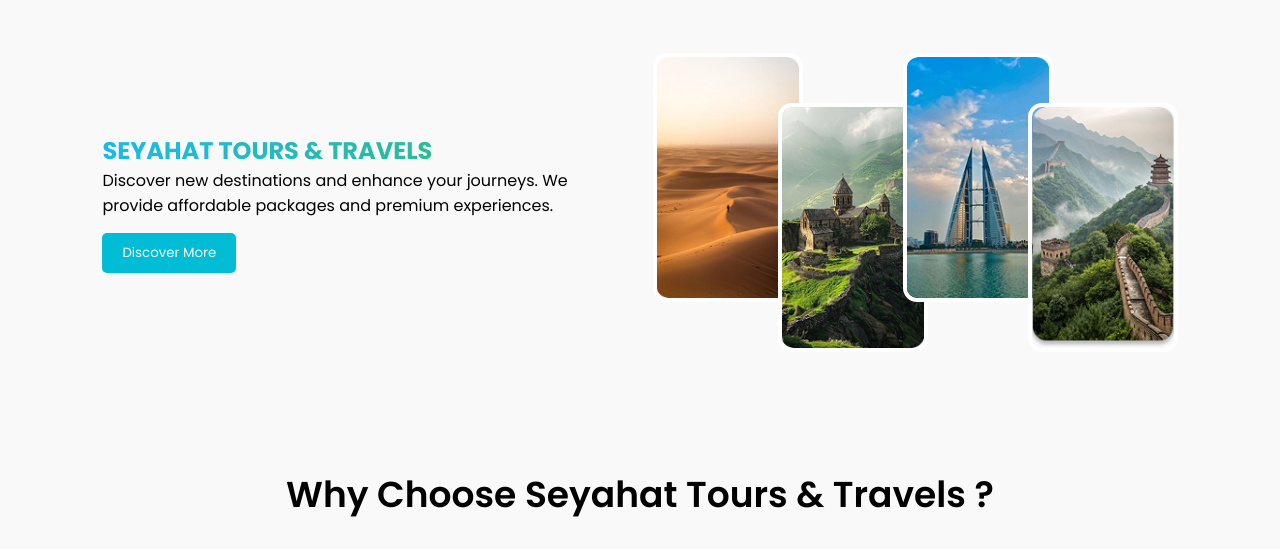
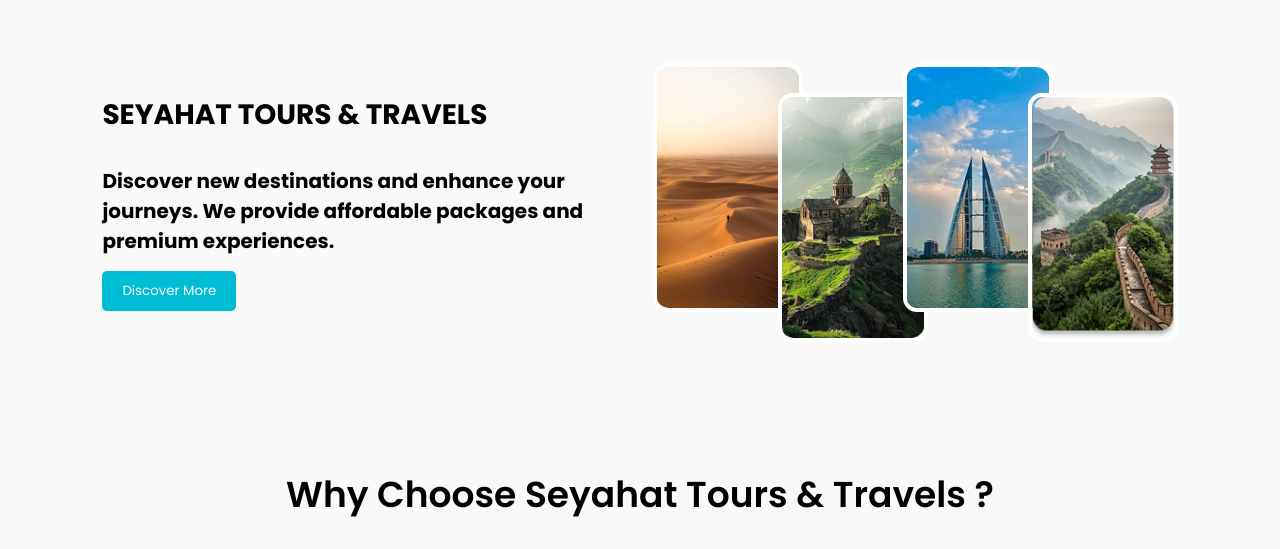
Before and after one commit to sh333z/seyahath-, a plain HTML site: page index.html in a window 1280 px wide. Shown: the part 802-1351 px from the top of the page. Drawn offline with Linux system fonts and the light colour scheme; a script that the page names is missing.

Commit message:
Update style.css

```diff
--- a/style.css
+++ b/style.css
@@ -152,10 +152,15 @@ body{
   flex:1;
 }
 .about-text h2 {
-  font-weight: 700;
-  background: linear-gradient(90deg, #19BAED, #34BD6C);
-  -webkit-background-clip: text;
-  -webkit-text-fill-color: transparent;
+  font-size: 28px;
+  font-weight: 700;   /* bold */
+  margin-bottom: 30px; /* gap to paragraph */
+}
+
+.about-text p {
+  font-size: 20px;
+  font-weight: 700;   /* bold */
+  line-height: 1.5;   /* keeps it readable */
 }
 
 .about-text button{
@@ -187,11 +192,11 @@ body{
 }
 
 .about-images img:nth-child(odd) {
-  transform: translateY(-25px);
+  transform: translateY(-15px);
 }
 
 .about-images img:nth-child(even) {
-  transform: translateY(25px);
+  transform: translateY(15px);
 }
 /* WHY */
 .why {
```
